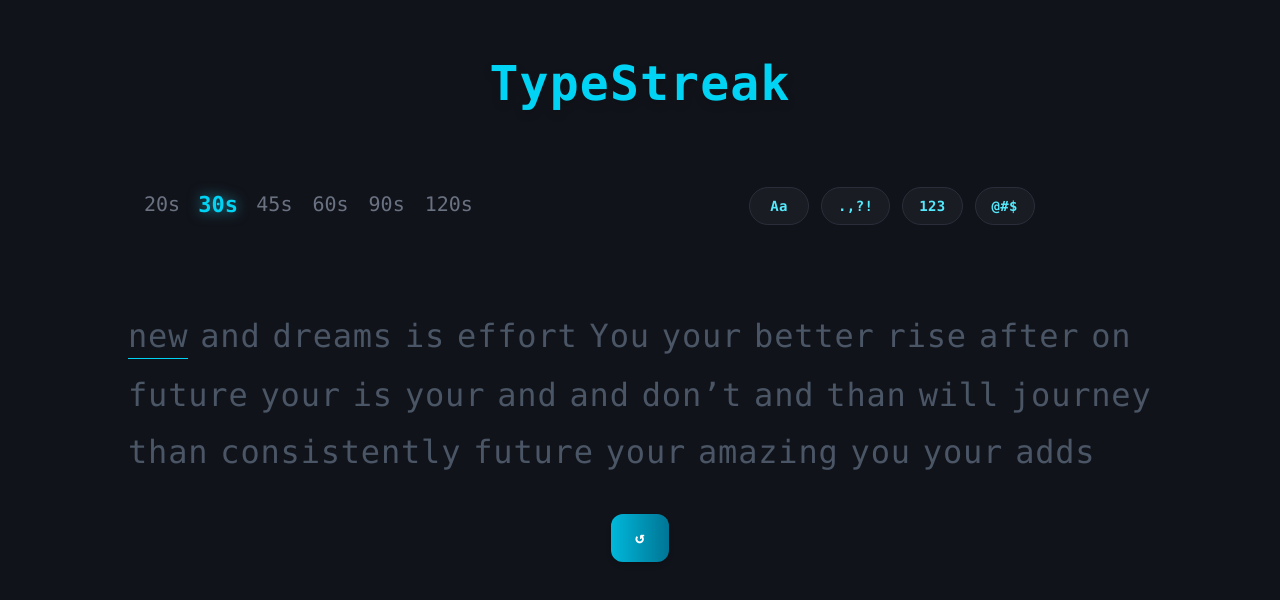
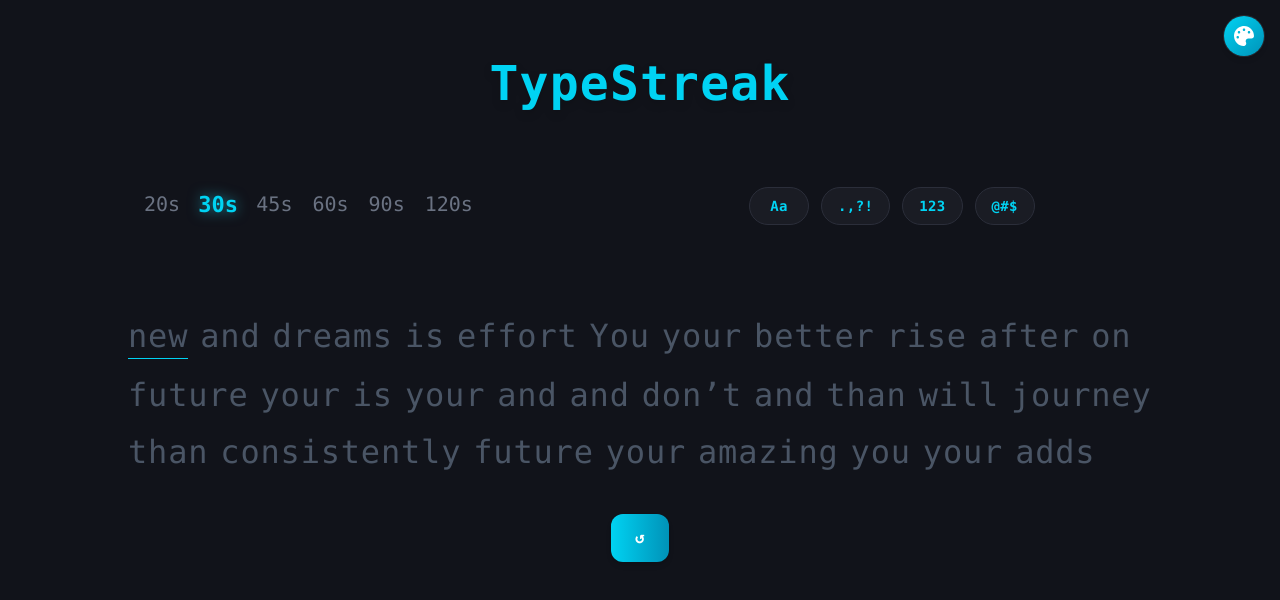
Before and after one commit to Maryam-Amir00/TypeStreak, a React (Vite) app: page / in a window 1280 px wide. Shown: the top 600 px of the page. Built offline with nearby package versions, Linux system fonts and the light colour scheme.

Commit message:
feat: add color picker for theme selection

```diff
--- a/src/App.jsx
+++ b/src/App.jsx
@@ -1,14 +1,27 @@
-import { useState } from 'react'
-import TypingBox from './components/TypingBox'
-
+import React from "react";
+import TypingBox from "./components/TypingBox";
+import { ThemeProvider } from "./context/ThemeContext";
 
 function App() {
+  return (
+    <ThemeProvider>
+      <div className="hidden">
+        <span className="text-cyan-400 bg-cyan-600 border-cyan-500"></span>
+        <span className="text-teal-400 bg-teal-600 border-teal-500"></span>
+        <span className="text-emerald-400 bg-emerald-600 border-emerald-500"></span>
+        <span className="text-purple-400 bg-purple-600 border-purple-500"></span>
+        <span className="text-orange-400 bg-orange-600 border-orange-500"></span>
+        <span className="text-pink-400 bg-pink-600 border-pink-500"></span>
+        <span className="text-blue-400 bg-blue-600 border-blue-500"></span>
+        <span className="text-rose-400 bg-rose-600 border-rose-500"></span>
+        <span className="text-yellow-400 bg-yellow-600 border-yellow-500"></span>
+      </div>
 
-  return (
-    <main className='min-h-screen bg-[#1e1e1e] text-[#d4d4d4]'>
-      <TypingBox />
-    </main>
-  )
+      <main className="min-h-screen bg-[#1e1e1e] text-[#d4d4d4]">
+        <TypingBox />
+      </main>
+    </ThemeProvider>
+  );
 }
 
-export default App
+export default App;
--- a/src/components/OptionSelector.jsx
+++ b/src/components/OptionSelector.jsx
@@ -1,4 +1,6 @@
 import React from 'react';
+import { useTheme } from '../context/ThemeContext';
+import { colorClasses } from '../utils/colorClasses'; // adjust path as needed
 
 const OptionSelector = ({ options, setOptions }) => {
   const toggleOption = (key) => {
@@ -15,6 +17,9 @@
     { key: 'symbols', label: '@#$' },
   ];
 
+  const { primaryColor } = useTheme();
+  const colors = colorClasses[primaryColor] || colorClasses.cyan; // fallback if undefined
+
   return (
     <div className="flex justify-center flex-wrap gap-3 mt-4">
       {settings.map(({ key, label }) => {
@@ -27,13 +32,11 @@
             aria-pressed={isActive}
             className={`
               relative px-4 py-2 min-w-[60px] rounded-full text-sm font-semibold tracking-wide
-              transition-all duration-300 border
-              ${
-                isActive
-                  ? "bg-cyan-500 text-white border-cyan-400 shadow-md shadow-cyan-400/30"
-                  : "bg-[#1a1c24] text-cyan-300 border-[#2b2e3a] hover:bg-[#2b2f3f] hover:text-white"
+              transition-all duration-300 border focus:outline-none
+              ${isActive
+                ? `${colors.text} ${colors.bg} ${colors.border} ${colors.shadow}`
+                : `bg-[#1a1c24] ${colors.text} border-[#2b2e3a] hover:bg-[#2b2f3f] hover:text-white`
               }
-              focus:outline-none focus-visible:ring-2 focus-visible:ring-cyan-400
             `}
           >
             {label}
--- a/src/components/ResultsModal.jsx
+++ b/src/components/ResultsModal.jsx
@@ -1,7 +1,12 @@
 import React from 'react';
 import ReactDOM from 'react-dom';
+import { useTheme } from '../context/ThemeContext';
+import { colorClasses } from '../utils/colorClasses';
 
 const ResultsModal = ({ wordStatus, selectedTime, onRestart }) => {
+  const { primaryColor } = useTheme();
+  const themeColors = colorClasses[primaryColor] || colorClasses["cyan"];
+
   const totalWords = wordStatus.filter((w) => w !== null).length;
   const correctWords = wordStatus.filter((w) => w === "correct").length;
 
@@ -10,16 +15,16 @@
   const targetAccuracy = 98;
 
   const getAccuracyColor = () =>
-    accuracy >= targetAccuracy ? "text-green-400" : "text-cyan-400";
+    accuracy >= targetAccuracy ? "text-green-400" : themeColors.text;
 
   const getSpeedColor = () =>
-    wpm >= 40 ? "text-green-400" : "text-cyan-400";
+    wpm >= 40 ? "text-green-400" : themeColors.text;
 
   const modal = (
     <div className="fixed inset-0 bg-black/70 backdrop-blur-sm flex justify-center items-center z-50">
       <div
-        className="bg-[#0f172a]/90 border border-cyan-400/20 text-white p-8 md:p-10 rounded-3xl shadow-[0_12px_48px_rgba(0,0,0,0.45)] w-[90%] max-w-md text-center space-y-8 relative
-        transition duration-300 ease-out transform scale-95 opacity-0 animate-[fadeAndScaleIn_0.3s_ease-out_forwards]"
+        className={`bg-[#0f172a]/90 border ${themeColors.border}/20 text-white p-8 md:p-10 rounded-3xl shadow-[0_12px_48px_rgba(0,0,0,0.45)] w-[90%] max-w-md text-center space-y-8 relative
+        transition duration-300 ease-out transform scale-95 opacity-0 animate-[fadeAndScaleIn_0.3s_ease-out_forwards]`}
       >
         <button
           onClick={onRestart}
@@ -30,7 +35,7 @@
         </button>
 
         <div className="space-y-1">
-          <h2 className="text-3xl font-bold text-cyan-400 tracking-tight drop-shadow-sm">
+          <h2 className={`text-3xl font-bold ${themeColors.text} tracking-tight drop-shadow-sm`}>
             Session Summary
           </h2>
           <p className="text-sm text-gray-400">Review your performance!</p>
@@ -55,7 +60,7 @@
         <div className="pt-4">
           <button
             onClick={onRestart}
-            className="w-full bg-gradient-to-r from-cyan-400 to-cyan-500 hover:from-cyan-300 hover:to-cyan-500 hover:shadow-cyan-400/40 hover:scale-[1.03] text-black py-3 rounded-xl font-semibold tracking-wide shadow-xl transition-all duration-200"
+            className={`w-full bg-gradient-to-r ${themeColors.from} ${themeColors.to} hover:brightness-110 hover:scale-[1.03] text-black py-3 rounded-xl font-semibold tracking-wide shadow-xl transition-all duration-200 ${themeColors.shadow}`}
           >
             Try Again ↺
           </button>
--- /dev/null
+++ b/src/components/ThemeIcon.jsx
@@ -0,0 +1,67 @@
+import React, { useState } from "react";
+import { useTheme } from "../context/ThemeContext";
+import { FaPalette } from "react-icons/fa";
+
+const colors = [
+  "cyan",
+  "teal",
+  "yellow",
+  "purple",
+  "pink",
+  "blue",
+  "rose",
+  "emerald",
+];
+
+const ThemeIcon = () => {
+  const { primaryColor, setPrimaryColor } = useTheme();
+  const [open, setOpen] = useState(false);
+  const tailwindColors = {
+    cyan: "#22d3ee",
+    teal: "#14b8a6",
+    yellow: "#eab308",
+    purple: "#a855f7",
+    orange: "#f97316",
+    pink: "#ec4899",
+    blue: "#3b82f6",
+    rose: "#fb7185",
+    emerald: "#10b981",
+  };
+
+  const toggleDropdown = () => {
+    setOpen((prev) => !prev);
+  };
+
+  return (
+    <div className="relative z-50">
+      <button
+        onClick={toggleDropdown}
+        className={`w-10 h-10 rounded-full shadow-md flex items-center justify-center bg-gradient-to-br from-${primaryColor}-400 to-${primaryColor}-600 transition-transform duration-200 hover:scale-110 ring-1 ring-white/10`}
+        title="Change Theme Color"
+      >
+        <FaPalette className="text-white text-xl animate-spin-slow" />
+      </button>
+
+      {open && (
+        <div className="absolute right-0 mt-3 w-40 p-3 bg-[#1f2230] rounded-xl shadow-lg grid grid-cols-4 gap-3 border border-white/10">
+          {colors.map((color) => (
+            <button
+              key={color}
+              style={{ backgroundColor: tailwindColors[color] }}
+              className={`w-6 h-6 rounded-full hover:scale-110 transition-all ${
+                primaryColor === color ? "ring-2 ring-white" : ""
+              }`}
+              onClick={() => {
+                setPrimaryColor(color);
+                setOpen(false);
+              }}
+              title={color}
+            />
+          ))}
+        </div>
+      )}
+    </div>
+  );
+};
+
+export default ThemeIcon;
--- a/src/components/TimerPanel.jsx
+++ b/src/components/TimerPanel.jsx
@@ -1,12 +1,14 @@
 import React from "react";
-
+import { useTheme } from "../context/ThemeContext";
+import { colorClasses } from "../utils/colorClasses";
 
 const TimerPanel = ({ selectedTime, setSelectedTime, timeLeft, isSessionActive }) => {
   const timeOptions = [20, 30, 45, 60, 90, 120];
+  const { primaryColor } = useTheme();
+  const color = colorClasses[primaryColor] || colorClasses["cyan"];
 
   return (
     <div className="flex flex-col sm:flex-row justify-between items-center text-sm sm:text-base gap-4 mb-6">
-
       <div className="flex gap-5 flex-wrap justify-center font-mono">
         {timeOptions.map((time) => (
           <button
@@ -14,12 +16,11 @@
             onClick={() => setSelectedTime(time)}
             disabled={isSessionActive}
             className={`
-              transition-all duration-300 ease-out
-              text-lg sm:text-xl
+              transition-all duration-300 ease-out text-lg sm:text-xl
               ${
                 selectedTime === time
-                  ? "text-cyan-400 font-bold scale-110 drop-shadow-[0_0_6px_rgba(34,211,238,0.6)]"
-                  : "text-gray-500 hover:text-cyan-300 hover:scale-105"
+                  ? `${color.text} font-bold scale-110 ${color.shadow}`
+                  : `text-gray-500 hover:${color.text} hover:scale-105`
               }
               disabled:opacity-40 disabled:cursor-not-allowed
             `}
@@ -28,7 +29,6 @@
           </button>
         ))}
       </div>
-
     </div>
   );
 };
--- a/src/components/TypingBox.jsx
+++ b/src/components/TypingBox.jsx
@@ -1,16 +1,19 @@
-import React, {useState , useEffect , useRef} from 'react'
-import { loadWords } from '../utils/loadWords'
-import TimerPanel from './TimerPanel';
-import ResultsModal from './ResultsModal';
-import OptionSelector from './OptionSelector';
-import { mutateWords } from '../utils/mutateWords';
+import React, { useState, useEffect, useRef } from "react";
+import { loadWords } from "../utils/loadWords";
+import TimerPanel from "./TimerPanel";
+import ResultsModal from "./ResultsModal";
+import OptionSelector from "./OptionSelector";
+import { mutateWords } from "../utils/mutateWords";
 import { MdAccessTime } from "react-icons/md";
+import ThemeIcon from "./ThemeIcon";
+import { useTheme } from "../context/ThemeContext";
+import { colorClasses } from "../utils/colorClasses";
 
 const CHUNK_SIZE = 30;
 
 const TypingBox = () => {
-    const [wordList , setWordList] = useState([]);
-    const [typedInput, setTypedInput] = useState('');
+  const [wordList, setWordList] = useState([]);
+  const [typedInput, setTypedInput] = useState("");
   const [activeWordIndex, setActiveWordIndex] = useState(0);
   const [wordStatus, setWordStatus] = useState([]);
   const [isInputFocused, setIsInputFocused] = useState(true);
@@ -26,10 +29,11 @@
     capitalization: false,
     punctuation: false,
     numbers: false,
-      symbols: false
+    symbols: false,
   });
   const [isLoading, setIsLoading] = useState(true);
   const inputRef = useRef(null);
+  const { primaryColor } = useTheme();
   const optionsKey = Object.values(options).join("-");
 
   const loadInitialWords = async () => {
@@ -71,14 +75,15 @@
     setAllWords(selected);
     setWordList(selected.slice(0, CHUNK_SIZE));
     setWordStatus(new Array(CHUNK_SIZE).fill(null));
-      setTypedInput('');
+    setTypedInput("");
     setTypedHistory([]);
     setActiveWordIndex(0);
     setCurrentChunkIndex(0);
   }, [options]);
 
   const showNextChunk = () => {
-      const nextIndex = (currentChunkIndex + 1) % Math.ceil(allWords.length / CHUNK_SIZE);
+    const nextIndex =
+      (currentChunkIndex + 1) % Math.ceil(allWords.length / CHUNK_SIZE);
     const start = nextIndex * CHUNK_SIZE;
     const end = start + CHUNK_SIZE;
     const nextChunk = allWords.slice(start, end);
@@ -98,9 +103,9 @@
   }, [wordList]);
 
   useEffect(() => {
-      if(!isSessionActive) return;
+    if (!isSessionActive) return;
 
-      if(timeLeft === 0){
+    if (timeLeft === 0) {
       setIsSessionActive(false);
       setIsInputFocused(false);
       return;
@@ -202,11 +207,12 @@
   };
 
   const getWordClass = (index) => {
-      if (index === activeWordIndex && isInputFocused) return "border-b border-cyan-400";
+    if (index === activeWordIndex && isInputFocused)
+      return `border-b ${colorClasses[primaryColor].border}`;
     if (wordStatus[index] === "correct") return "text-white";
     if (wordStatus[index] === "incorrect") {
       return "border-b border-red-400";
-      };
+    }
     return "text-gray-600";
   };
 
@@ -217,25 +223,29 @@
   };
 
   const getInputForWord = (index) => {
-      return index === activeWordIndex ? typedInput : typedHistory[index] || ''
-    }
+    return index === activeWordIndex ? typedInput : typedHistory[index] || "";
+  };
 
   if (isLoading) {
     return (
       <div className="flex items-center justify-center h-[80vh]">
-          <div className="w-10 h-10 border-4 border-cyan-400 border-t-transparent rounded-full animate-spin"></div>
+        <div className={`w-10 h-10 border-4 ${colorClasses[primaryColor]?.border} border-t-transparent rounded-full animate-spin`}></div>
       </div>
     );
   }
 
   return (
     <div className="min-h-screen bg-[#11131a] text-white font-mono px-4 sm:px-8 py-10">
+      {!isSessionActive && (
+      <div className="absolute top-4 right-4">
+        <ThemeIcon />
+      </div>
+  )}
       <div className="max-w-5xl mx-auto flex flex-col gap-10 relative">
-
         <div className="min-h-[220px] flex flex-col gap-6 items-center justify-center">
           {!isSessionActive && (
             <>
-                <h1 className="text-center text-4xl sm:text-5xl font-extrabold tracking-wide text-cyan-400 drop-shadow-lg">
+              <h1 className= {`text-center text-4xl sm:text-5xl font-extrabold tracking-wide ${colorClasses[primaryColor]?.text} drop-shadow-lg`}>
                 TypeStreak
               </h1>
 
@@ -270,10 +280,12 @@
         >
           {isSessionActive && (
             <div className="absolute -top-8 left-0 text-gray-300 flex items-center gap-2 text-base sm:text-lg">
-                <MdAccessTime className="text-xl text-cyan-400" />
+              <MdAccessTime className={`text-xl ${colorClasses[primaryColor]?.text}`} />
               <span
                 className={`font-semibold tracking-wide ${
-                    timeLeft <= 10 ? "text-red-400 animate-pulse" : "text-cyan-300"
+                  timeLeft <= 10
+                    ? "text-red-400 animate-pulse"
+                    : colorClasses[primaryColor]?.text}
                 }`}
               >
                 {timeLeft}s
@@ -282,7 +294,7 @@
           )}
 
           <div
-              key={currentChunkIndex + '-' + optionsKey}
+            key={currentChunkIndex + "-" + optionsKey}
             className="flex flex-wrap gap-x-3 gap-y-4 animate-fadeIn transition-opacity duration-300"
           >
             {wordList.map((word, index) => {
@@ -291,7 +303,7 @@
 
               return (
                 <span key={index} className={getWordClass(index)}>
-                    {word.split('').map((char, i) => {
+                  {word.split("").map((char, i) => {
                     const typedChar = inputForWord[i];
                     return (
                       <span key={i} className={getCharClass(char, typedChar)}>
@@ -300,14 +312,15 @@
                     );
                   })}
                   {inputForWord.length > word.length && (
-                      <span className="text-red-500">{inputForWord.slice(word.length)}</span>
+                    <span className="text-red-500">
+                      {inputForWord.slice(word.length)}
+                    </span>
                   )}
                 </span>
               );
             })}
           </div>
         </div>
-
 
         <input
           type="text"
@@ -320,26 +333,26 @@
           onBlur={() => setIsInputFocused(false)}
         />
 
-
         {!isSessionActive && (
           <div className="flex justify-center">
             <button
               onClick={showNextChunk}
               disabled={isSessionActive}
-                className="px-6 py-3 rounded-xl bg-gradient-to-r from-cyan-500 to-cyan-700 text-white font-semibold tracking-wide shadow-md transition-all duration-200 hover:from-cyan-400 hover:to-cyan-600 hover:shadow-cyan-500/40 hover:scale-105 disabled:opacity-50"
+              className={`px-6 py-3 rounded-xl bg-gradient-to-r ${colorClasses[primaryColor]?.from} ${colorClasses[primaryColor]?.to} text-white font-semibold tracking-wide shadow-md transition-all duration-200 hover:scale-105 hover:brightness-110 disabled:opacity-50`}
             >
               ↺
             </button>
           </div>
         )}
 
-
         {!isSessionActive && timeLeft === 0 && (
           <ResultsModal
             wordStatus={wordStatus}
             selectedTime={selectedTime}
             onRestart={() => {
-                const nextIndex = (currentChunkIndex + 1) % Math.ceil(allWords.length / CHUNK_SIZE);
+              const nextIndex =
+                (currentChunkIndex + 1) %
+                Math.ceil(allWords.length / CHUNK_SIZE);
               const start = nextIndex * CHUNK_SIZE;
               const end = start + CHUNK_SIZE;
 
@@ -359,9 +372,6 @@
       </div>
     </div>
   );
+};
 
-
-
-}
-
-export default TypingBox
+export default TypingBox;
--- /dev/null
+++ b/src/context/ThemeContext.jsx
@@ -0,0 +1,21 @@
+import React, { createContext, useContext, useState, useEffect } from "react";
+
+const ThemeContext = createContext();
+
+export const ThemeProvider = ({ children }) => {
+  const [primaryColor, setPrimaryColor] = useState(() => {
+    return localStorage.getItem("primaryColor") || "cyan";
+  });
+
+  useEffect(() => {
+    localStorage.setItem("primaryColor", primaryColor);
+  }, [primaryColor]);
+
+  return (
+    <ThemeContext.Provider value={{ primaryColor, setPrimaryColor }}>
+      {children}
+    </ThemeContext.Provider>
+  );
+};
+
+export const useTheme = () => useContext(ThemeContext);
--- /dev/null
+++ b/src/utils/colorClasses.js
@@ -0,0 +1,66 @@
+export const colorClasses = {
+    cyan: {
+      bg: "bg-cyan-500",
+      text: "text-cyan-400",
+      border: "border-cyan-400",
+      from: "from-cyan-400",
+      to: "to-cyan-600",
+      shadow: "drop-shadow-[0_0_6px_rgba(34,211,238,0.6)]",
+    },
+    teal: {
+      bg: "bg-teal-500",
+      text: "text-teal-400",
+      border: "border-teal-400",
+      from: "from-teal-400",
+      to: "to-teal-600",
+      shadow: "drop-shadow-[0_0_6px_rgba(94,234,212,0.6)]",
+    },
+    yellow: {
+      bg: "bg-yellow-500",
+      text: "text-yellow-400",
+      border: "border-yellow-400",
+      from: "from-yellow-400",
+      to: "to-yellow-600",
+      shadow: "drop-shadow-[0_0_6px_rgba(250,204,21,0.6)]",
+    },
+    purple: {
+      bg: "bg-purple-500",
+      text: "text-purple-400",
+      border: "border-purple-400",
+      from: "from-purple-400",
+      to: "to-purple-600",
+      shadow: "drop-shadow-[0_0_6px_rgba(192,132,252,0.6)]",
+    },
+    pink: {
+      bg: "bg-pink-500",
+      text: "text-pink-400",
+      border: "border-pink-400",
+      from: "from-pink-400",
+      to: "to-pink-600",
+      shadow: "drop-shadow-[0_0_6px_rgba(244,114,182,0.6)]",
+    },
+    blue: {
+      bg: "bg-blue-500",
+      text: "text-blue-400",
+      border: "border-blue-400",
+      from: "from-blue-400",
+      to: "to-blue-600",
+      shadow: "drop-shadow-[0_0_6px_rgba(96,165,250,0.6)]",
+    },
+    rose: {
+      bg: "bg-rose-500",
+      text: "text-rose-400",
+      border: "border-rose-400",
+      from: "from-rose-400",
+      to: "to-rose-600",
+      shadow: "drop-shadow-[0_0_6px_rgba(251,113,133,0.6)]",
+    },
+    emerald: {
+      bg: "bg-emerald-500",
+      text: "text-emerald-400",
+      border: "border-emerald-400",
+      from: "from-emerald-400",
+      to: "to-emerald-600",
+      shadow: "drop-shadow-[0_0_6px_rgba(52,211,153,0.6)]",
+    },
+  };
```
Lines whose indentation alone changed are shown as unchanged.
